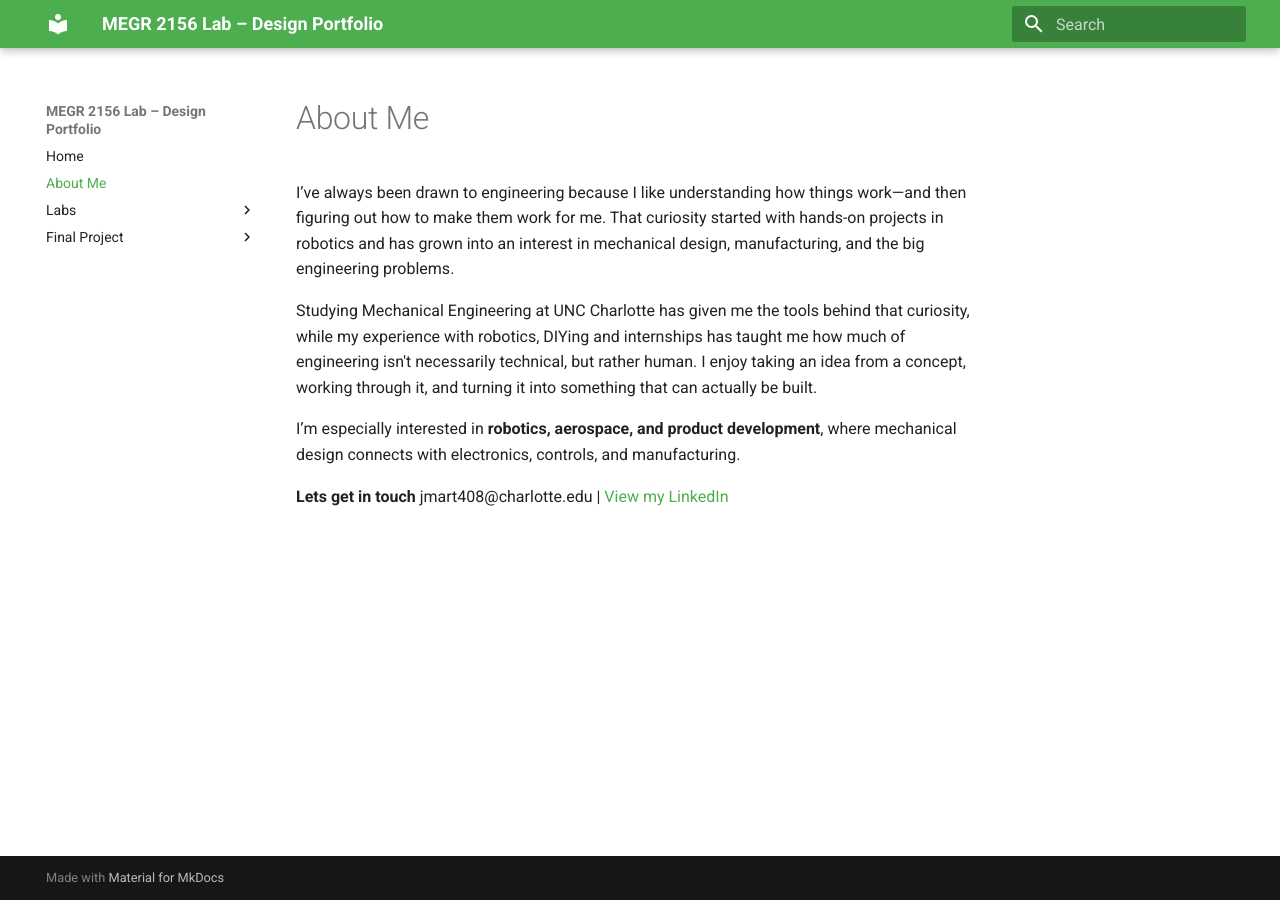
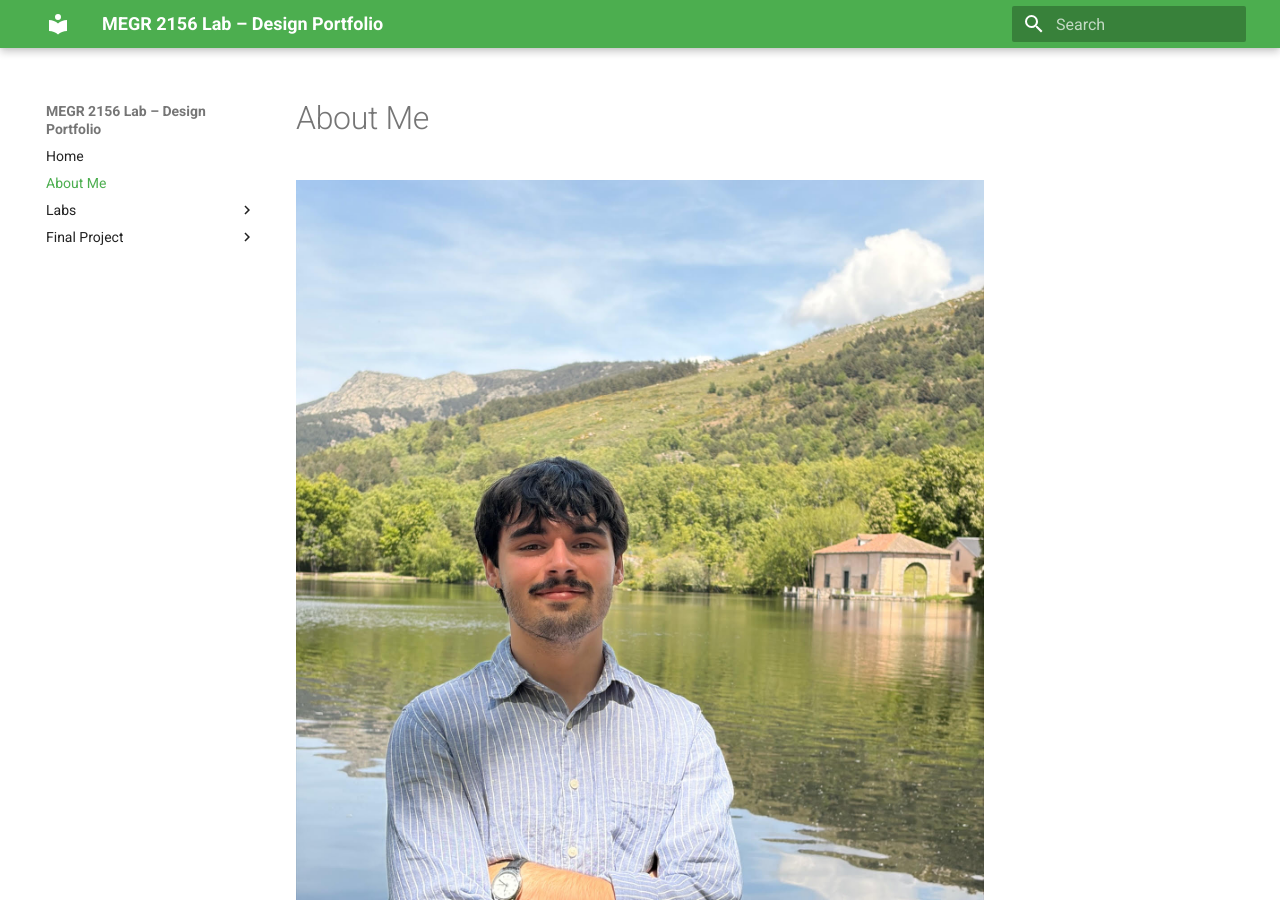
Before and after one commit to juanmasacova/MASACOVA-portfolio, an MkDocs documentation site: the page built from docs/aboutme/index.md, in a window 1280 px wide and 900 px high. Built offline with MkDocs 1.6.1 and Material for MkDocs 9.7.7, drawn with Linux system fonts in a browser that asks for light colours.

Commit message:
Add image to About Me section
Added an image to the About Me section and made minor formatting adjustments.

```diff
--- a/docs/aboutme/index.md
+++ b/docs/aboutme/index.md
@@ -1,5 +1,5 @@
 #About Me
-
+![Me](Me.jpg)
 I’ve always been drawn to engineering because I like understanding how things work—and then figuring out how to make them work for me. That curiosity started with hands-on projects in robotics and has grown into an interest in mechanical design, manufacturing, and the big engineering problems.
 
 Studying Mechanical Engineering at UNC Charlotte has given me the tools behind that curiosity, while my experience with robotics, DIYing and internships has taught me how much of engineering isn't necessarily technical, but rather human. I enjoy taking an idea from a concept, working through it, and turning it into something that can actually be built.
```
